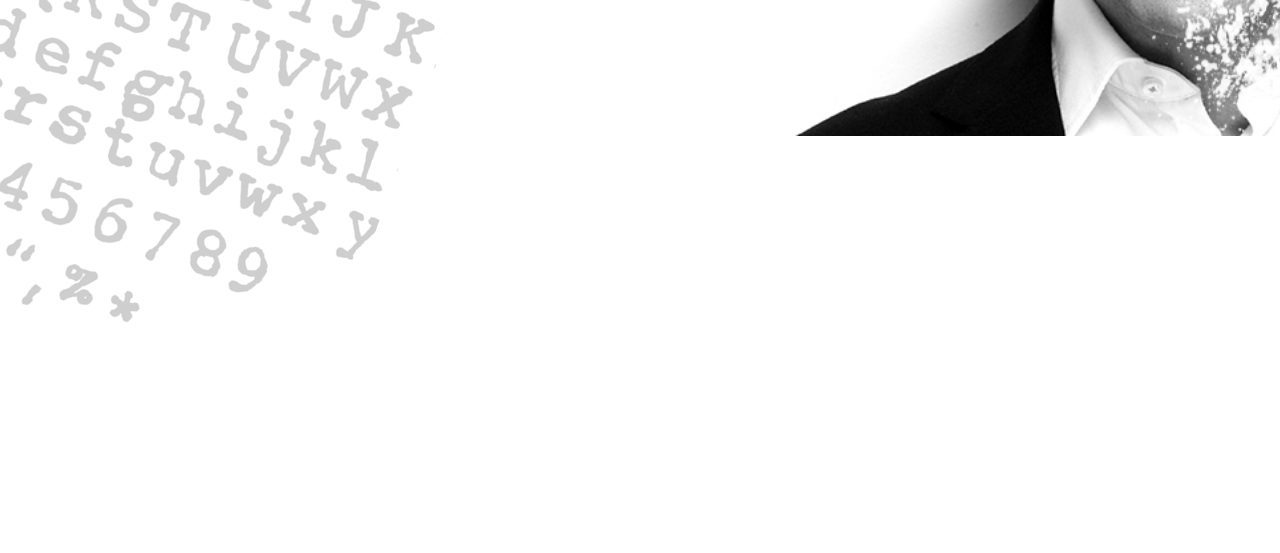
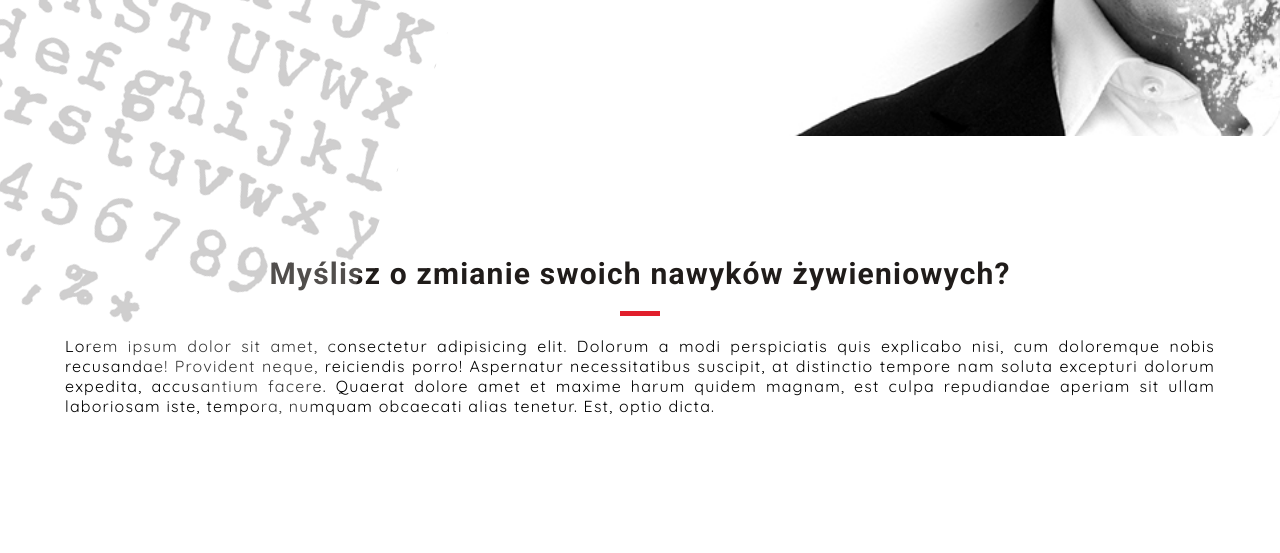
Before and after one commit to marekwil89/copyWriter, a website: page index.html in a window 1280 px wide. Shown: the part 600-1153 px from the top of the page. Before the commit the page ends 1025 px from the top, so only its background shows below. Drawn offline with Linux system fonts and the light colour scheme.

Commit message:
uncomented

```diff
--- a/index.html
+++ b/index.html
@@ -30,7 +30,7 @@
     <div class="config-img text-img"></div>
     </header>
 
-<!--     <section class="intro-section">
+    <section class="intro-section">
       <div class="intro-box">
         <h1>Myślisz o zmianie swoich nawyków żywieniowych?</h1>
         <div class="hr center"></div>
@@ -85,7 +85,7 @@
       <figure>
         <img src="./assets/img/old-typewriter.jpg" alt="picture of typewriter">
       </figure>
-    </section> -->
+    </section>
 
     <script src="bower_components/jquery/dist/jquery.min.js"></script>
     <script src="assets/js/typeEffect.js"></script>
```
